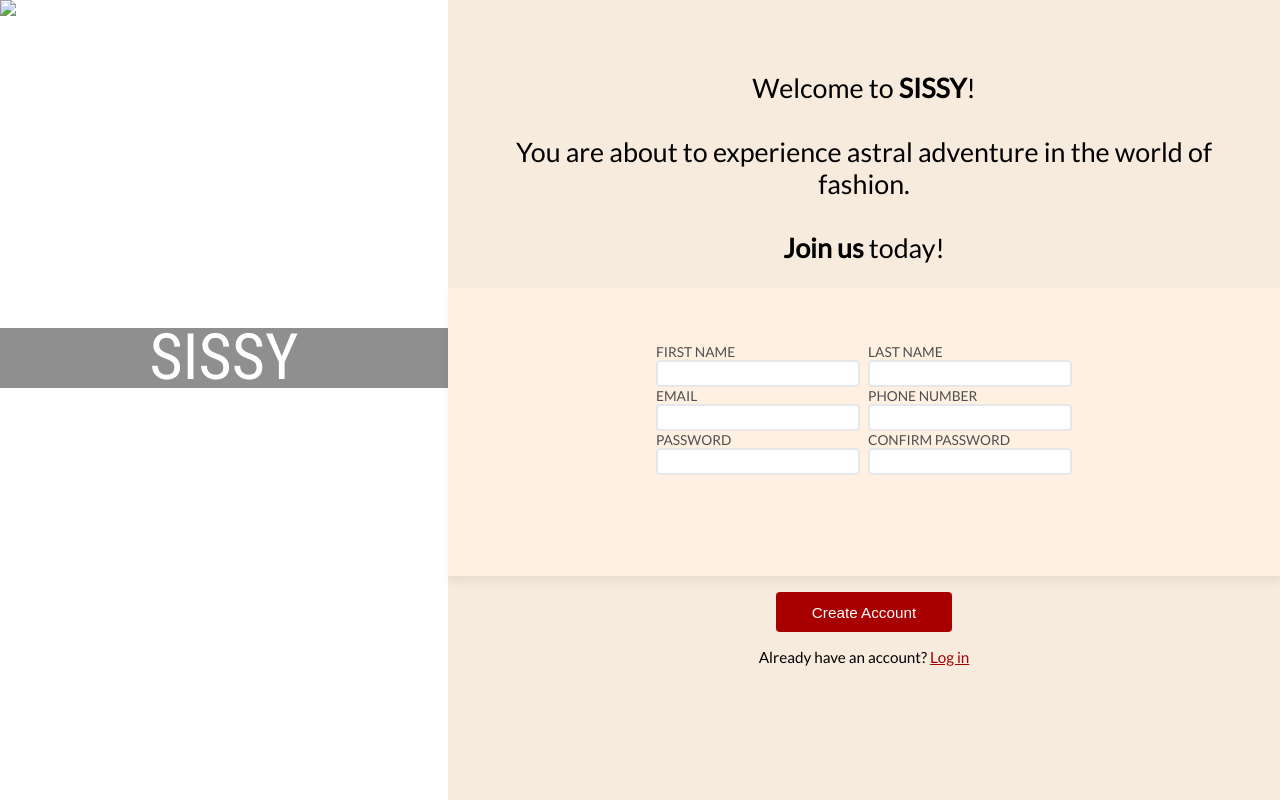
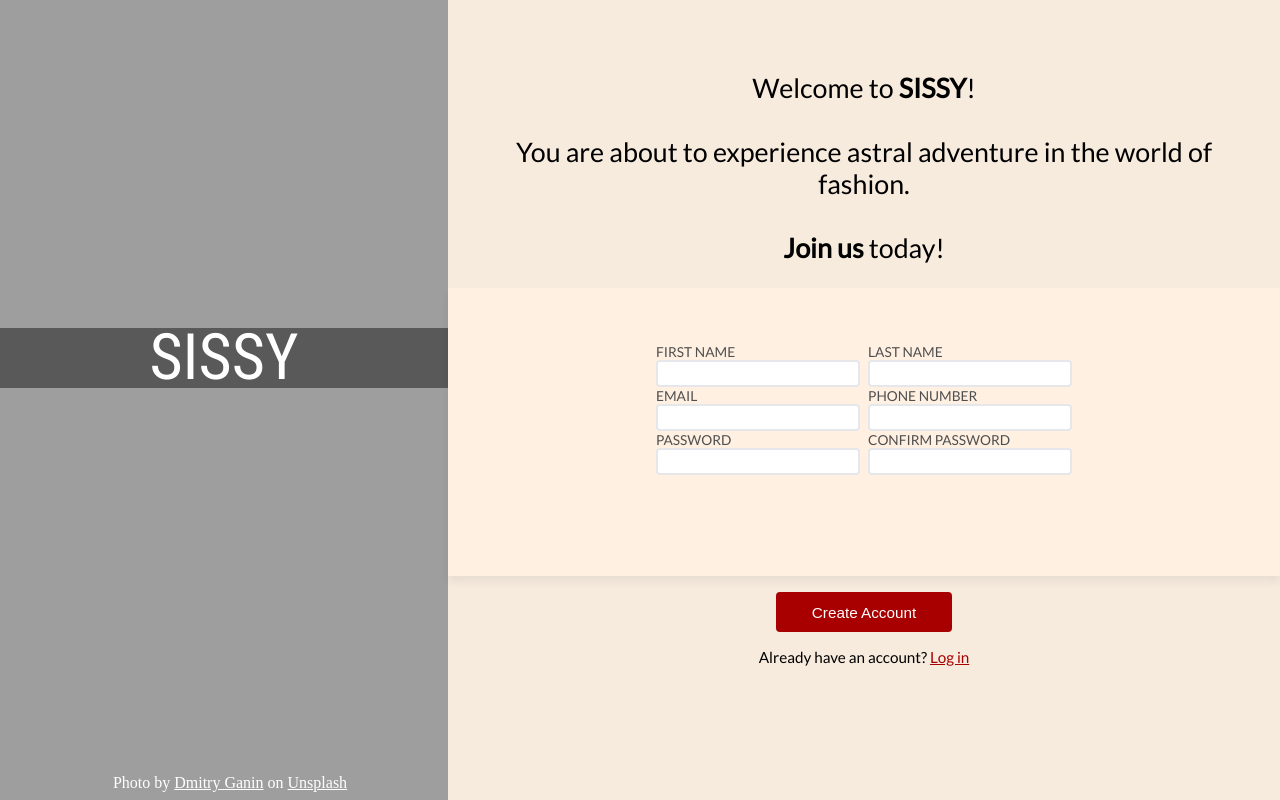
Before and after one commit to xsaze/sign-up-form, a plain HTML site: page index.html in a window 1280 px wide. Drawn offline with Linux system fonts and the light colour scheme; the site is published under a folder, as on GitHub Pages, so addresses that start at the root find nothing.

Commit message:
Update index.html

```diff
--- a/index.html
+++ b/index.html
@@ -14,7 +14,7 @@
 <div class="logo">
 <div class="logo-text">SISSY</div>
 <div class="credit">Photo by <a href="https://unsplash.com/@ganinph?utm_source=unsplash&utm_medium=referral&utm_content=creditCopyText">Dmitry Ganin</a> on <a href="https://unsplash.com/t/fashion-beauty?utm_source=unsplash&utm_medium=referral&utm_content=creditCopyText">Unsplash</a></div>
-<div class="logo-img"><img src="/images/woman-updated.jpg"></div>
+<div class="logo-img"><img src="./images/woman-updated.jpg"></div>
 </div>
 
 <div class="container">
```
